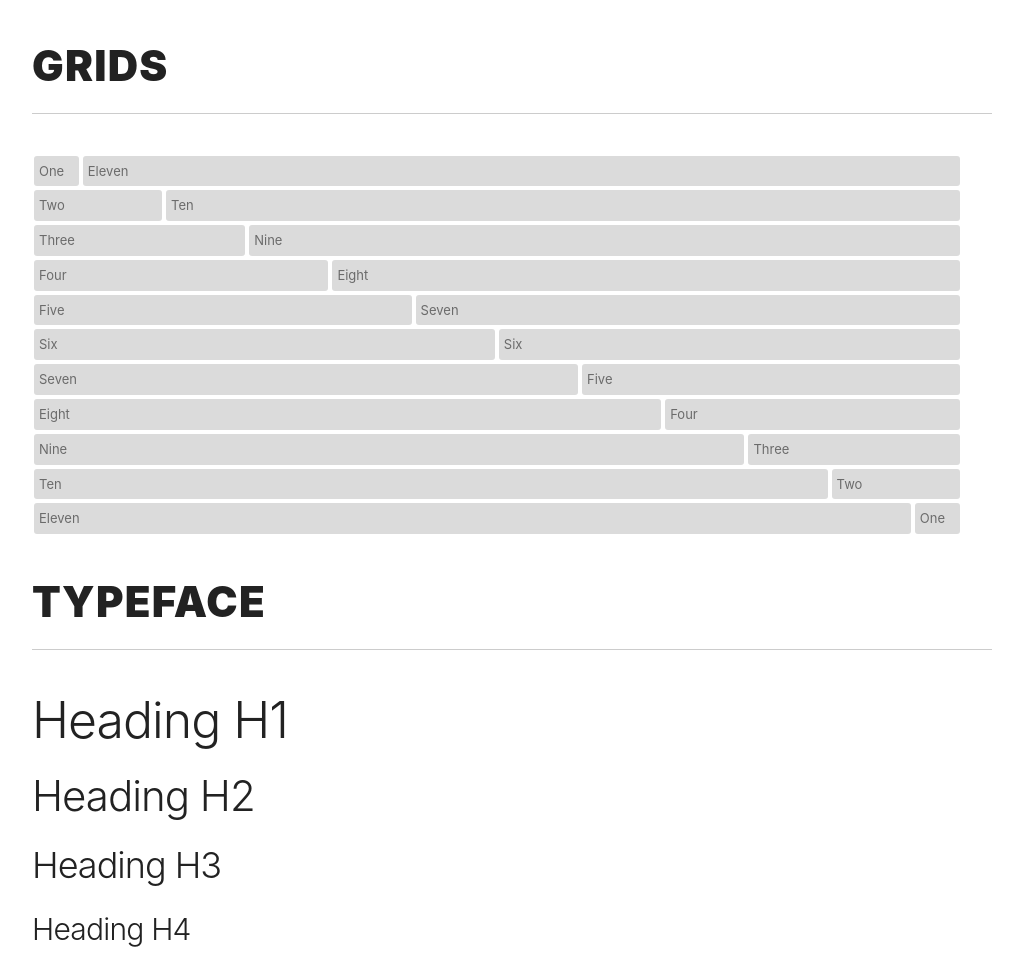
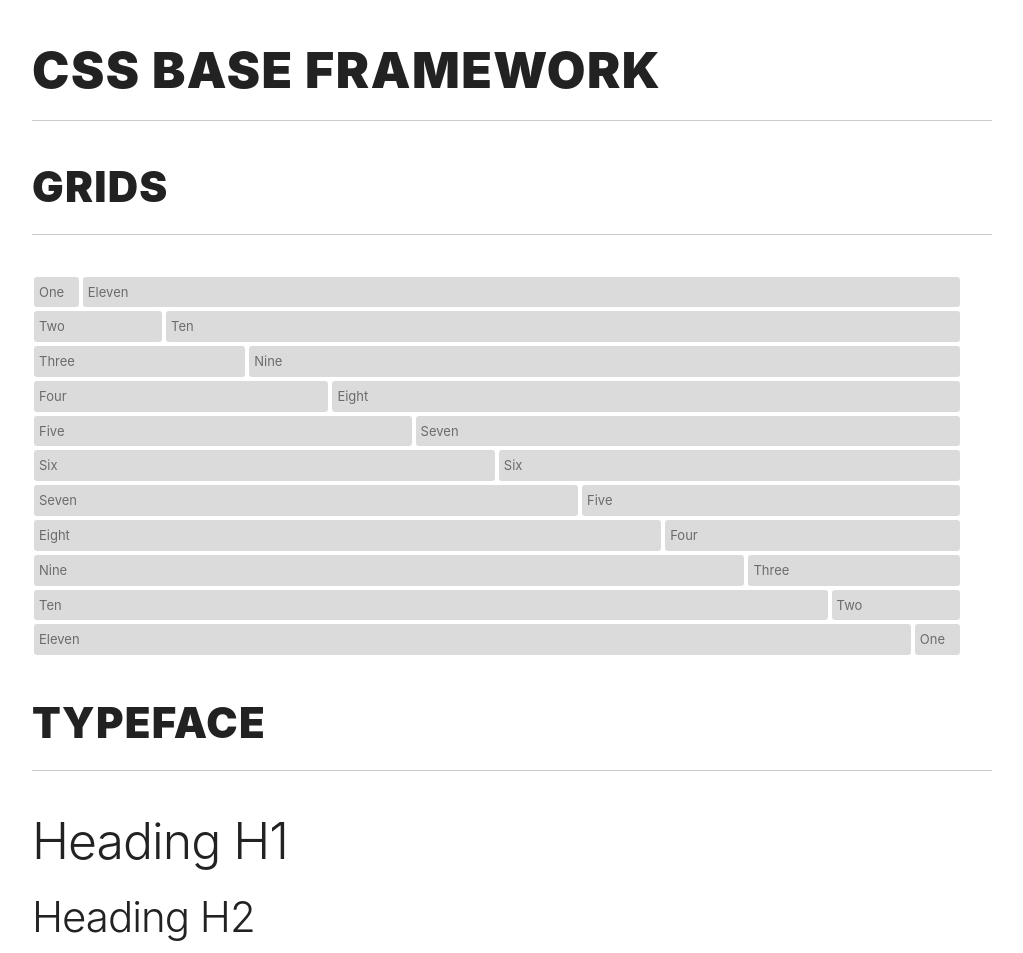
Before and after one commit to chrisbrocklesby/CSS-Base-Framework, a plain HTML site: page index.html in a window 1280 px wide. Shown: the top 953 px of the page, without its empty margins (128-1151 px from the left). Drawn offline with Linux system fonts and the light colour scheme.

Commit message:
Add Header

```diff
--- a/index.html
+++ b/index.html
@@ -45,6 +45,7 @@
   </style>
 
   <div class="container">
+    <h1 class="example-heading">CSS Base Framework</h1>
     <h2 class="example-heading">Grids</h2>
 
     <div class="example-columns">
```
